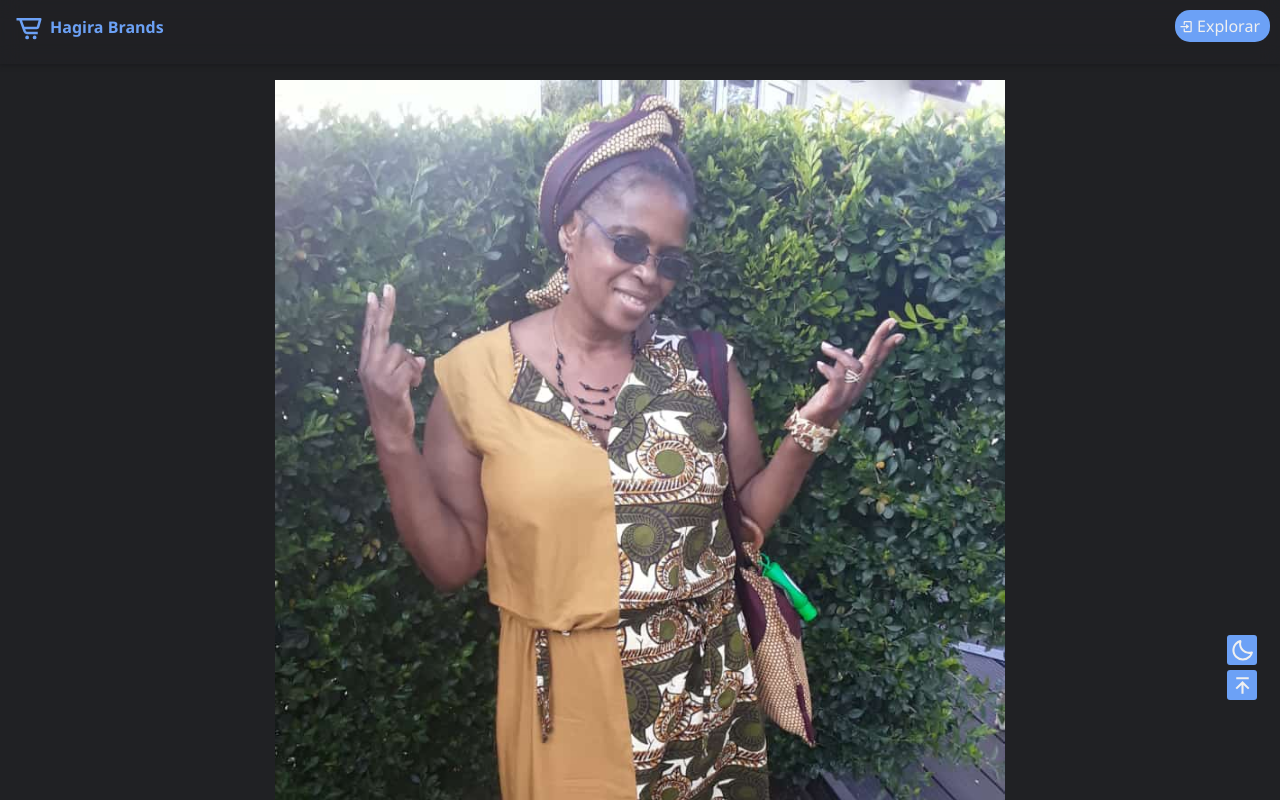
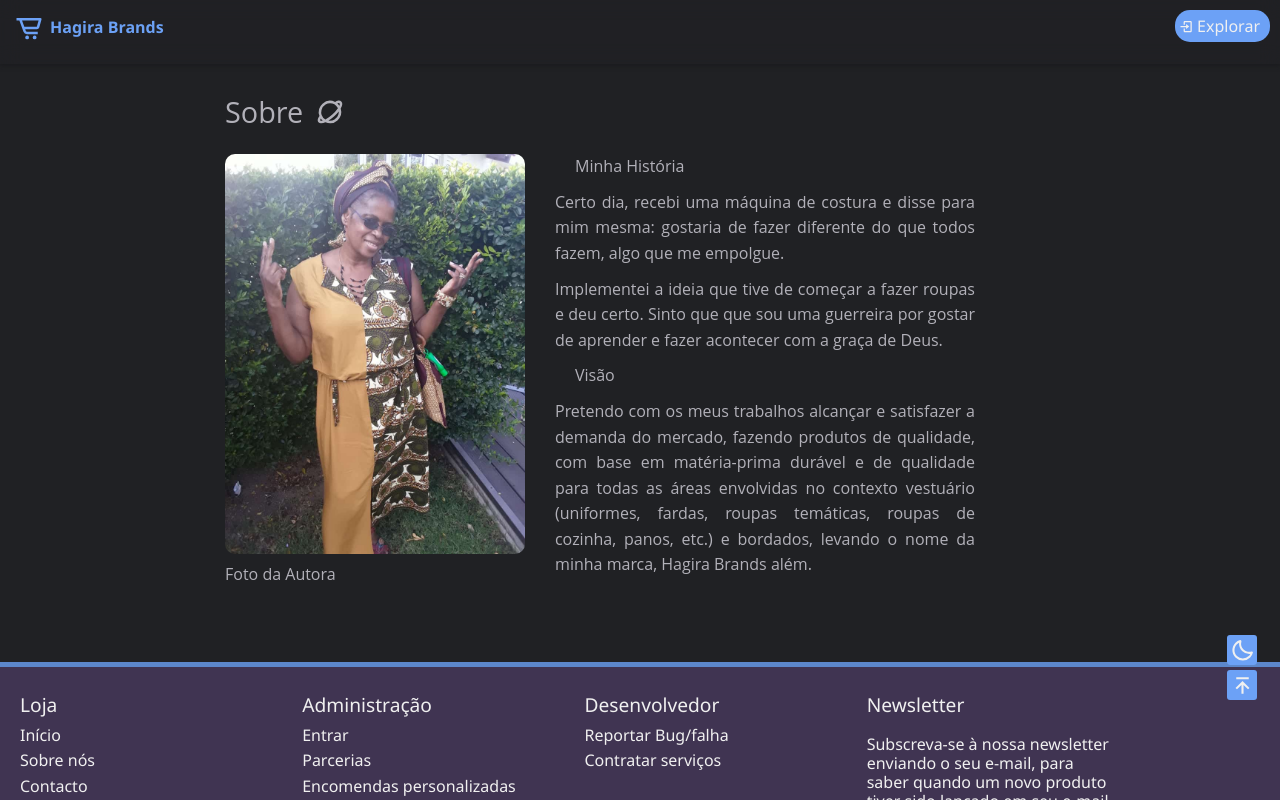
Before and after one commit to KainNhantumbo/Hagira-Brands-Store, a React (Create React App) app: page /about in a window 1280 px wide. Shown: the top 800 px of the page. Built offline with nearby package versions, Linux system fonts and the light colour scheme.

Commit message:
feat: added items and styles to About page.

```diff
--- a/src/pages/About.jsx
+++ b/src/pages/About.jsx
@@ -1,10 +1,47 @@
-import { AboutContainer } from "../styles/about";
-import aboutImage from '../img/about0.jpg'
+import { AboutContainer } from '../styles/about';
+import aboutImage from '../img/about0.jpg';
+import { BiPlanet } from 'react-icons/bi';
 
 const About = () => {
-  return <AboutContainer>
-    <img src={aboutImage} alt="" />
-  </AboutContainer>;
-}
+	return (
+		<AboutContainer>
+			<h1>
+				Sobre
+				<BiPlanet />
+			</h1>
+			<div>
+				<section className='image-container'>
+					<figure>
+						<img src={aboutImage} alt='Imagem da Autora' />
+						<figcaption>Foto da Autora</figcaption>
+					</figure>
+				</section>
+				<section className='about-content'>
+					<h3>Minha História</h3>
+					<p>
+						Certo dia, recebi uma máquina de costura e disse para mim mesma:
+						gostaria de fazer diferente do que todos fazem, algo que me
+						empolgue.
+					</p>
+					<p>
+						Implementei a ideia que tive de começar a fazer roupas e deu certo.
+						Sinto que que sou uma guerreira por gostar de aprender e fazer
+						acontecer com a graça de Deus.
+					</p>
+
+					<h3>Visão</h3>
+					<p>
+						Pretendo com os meus trabalhos alcançar e satisfazer a demanda do
+						mercado, fazendo produtos de qualidade, com base em matéria-prima
+						durável e de qualidade para todas as áreas envolvidas no contexto
+						vestuário (uniformes, fardas, roupas temáticas, roupas de cozinha,
+						panos, etc.) e bordados, levando o nome da minha marca,{' '}
+						<strong>Hagira Brands</strong> além.
+					</p>
+				</section>
+			</div>
+		</AboutContainer>
+	);
+};
 
 export default About;
--- a/src/styles/about.js
+++ b/src/styles/about.js
@@ -2,14 +2,27 @@ import styled from 'styled-components';
 
 export const AboutContainer = styled.main`
 	width: 100%;
-	max-width: 750px;
+	max-width: 850px;
 	margin: 0 auto;
 	padding: 80px 10px;
 	display: flex;
-	flex-direction: column;
-	gap: 20px;
+	flex-flow: column wrap;
+	gap: 10px;
 
 	line-height: 1.6rem;
+
+	div {
+		display: flex;
+		flex-flow: row wrap;
+		gap: 30px;
+
+    @media screen and (max-width: 780px) {
+      flex-direction: column;
+      justify-content: center;
+      align-content: center;
+      place-items: center;
+    }
+	}
 
 	i {
 		font-style: italic;
@@ -19,6 +32,18 @@ export const AboutContainer = styled.main`
 		font-size: 1.8rem;
 		font-weight: 500;
 		position: relative;
+
+		svg {
+			position: absolute;
+			left: 90px;
+			top: -2px;
+			width: 30px;
+			height: 30px;
+		}
+	}
+
+	a {
+		color: rgb(${({ theme }) => theme.primary});
 	}
 
 	h2,
@@ -26,4 +51,43 @@ export const AboutContainer = styled.main`
 	label {
 		font-weight: 500;
 	}
+
+	h3 {
+		position: relative;
+		padding-left: 20px;
+
+		svg {
+			color: rgb(${({ theme }) => theme.primary});
+			position: absolute;
+			width: 18px;
+			height: 18px;
+			top: 3px;
+			left: 0;
+		}
+	}
+
+	.image-container {
+		img {
+			max-width: 300px;
+			width: 100%;
+			border-radius: 10px;
+
+      @media screen and (max-width: 780px) {
+        max-width: 280px;
+
+      }
+		}
+	}
+
+	.about-content {
+		display: flex;
+		justify-content: flex-start;
+		flex-direction: column;
+		gap: 10px;
+		max-width: 420px;
+
+		p {
+			text-align: justify;
+		}
+	}
 `;
```
